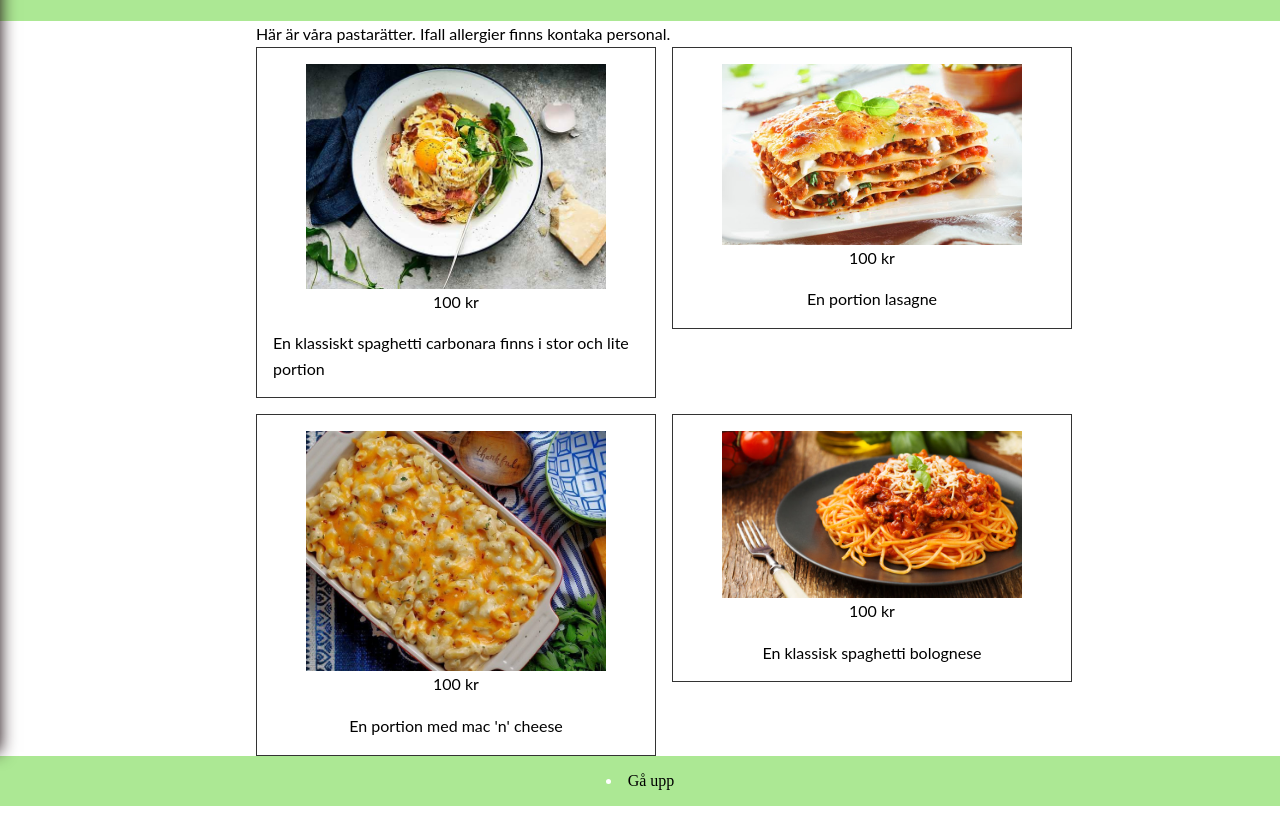
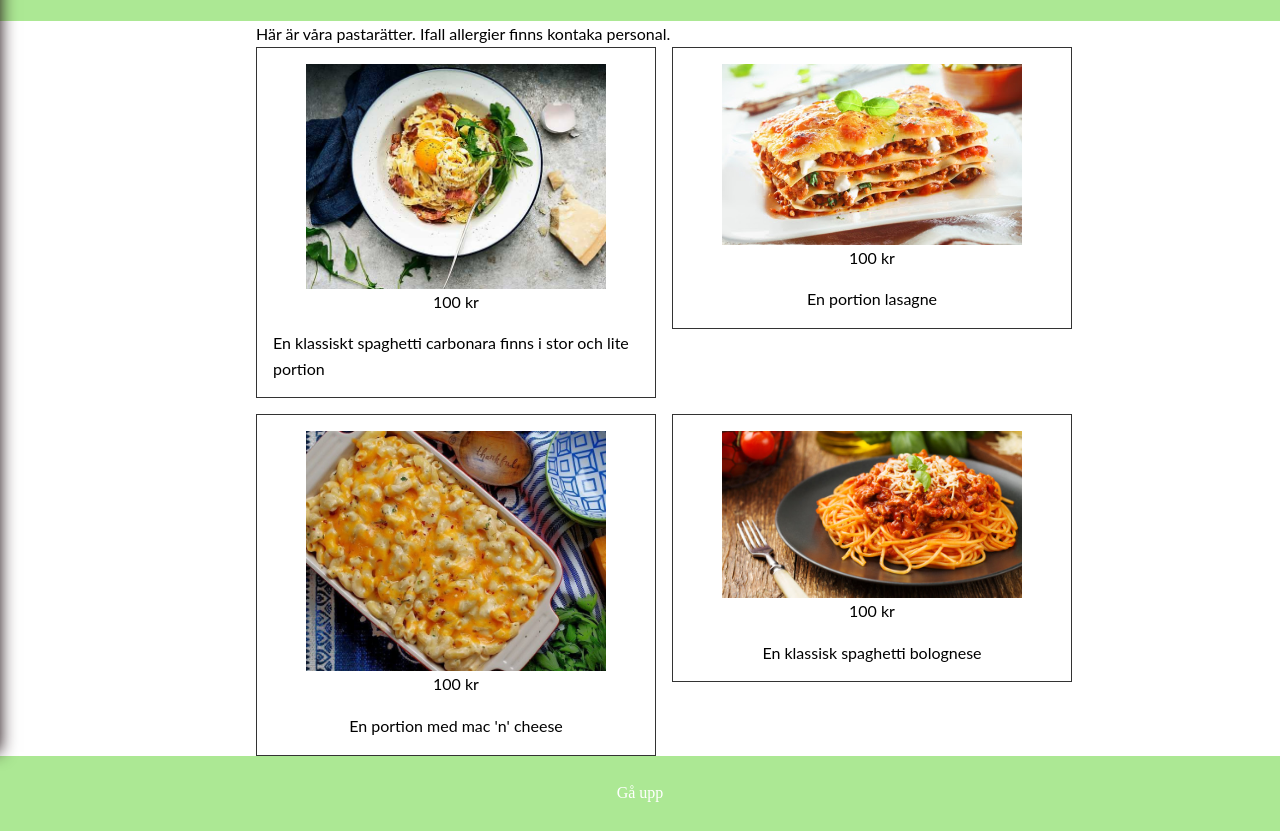
Before and after one commit to ElliottLund/Webbutveckling---F-retagssida, a plain HTML site: page Pasta.html in a window 1280 px wide. Shown: the part 64-895 px from the top of the page. Before the commit the page ends 870 px from the top, so only its background shows below. Drawn offline with Linux system fonts and the light colour scheme.

Commit message:
Gjorde så att hela footern blev en shortcut upp

```diff
--- a/Pasta.html
+++ b/Pasta.html
@@ -68,9 +68,9 @@
       </div>
     </main>
     <footer id="footer">
-      <li>
-        <a href="#Upp">Gå upp</a>
-      </li>
+      <ul>
+        <li><a href="#Upp">Gå upp</a></li>
+      </ul>
     </footer>
   </body>
 </html>
--- a/style.css
+++ b/style.css
@@ -64,6 +64,32 @@ footer {
   background-color: var(--signal);
   color: white;
   text-align: center;
+}
+
+ul {
+  list-style-type: none;
+  margin: 0;
+  padding: 0;
+  overflow: hidden;
+  background-color: #ace894;
+  font-family: arial;
+}
+
+li {
+  float: left;
+  width: 100%;
+}
+
+li a {
+  display: block;
+  color: white;
+  padding: 1%;
+  text-decoration: none;
+  font-size: 100%;
+}
+
+li a:hover {
+  background-color: #333;
 }
 
 :root {
```
Also changed, not shown: Pizza.html (+5 -5 lines), Vegetariskt.html (+5 -5 lines), index.html (+3 -1 lines), Ipad.png (added).
